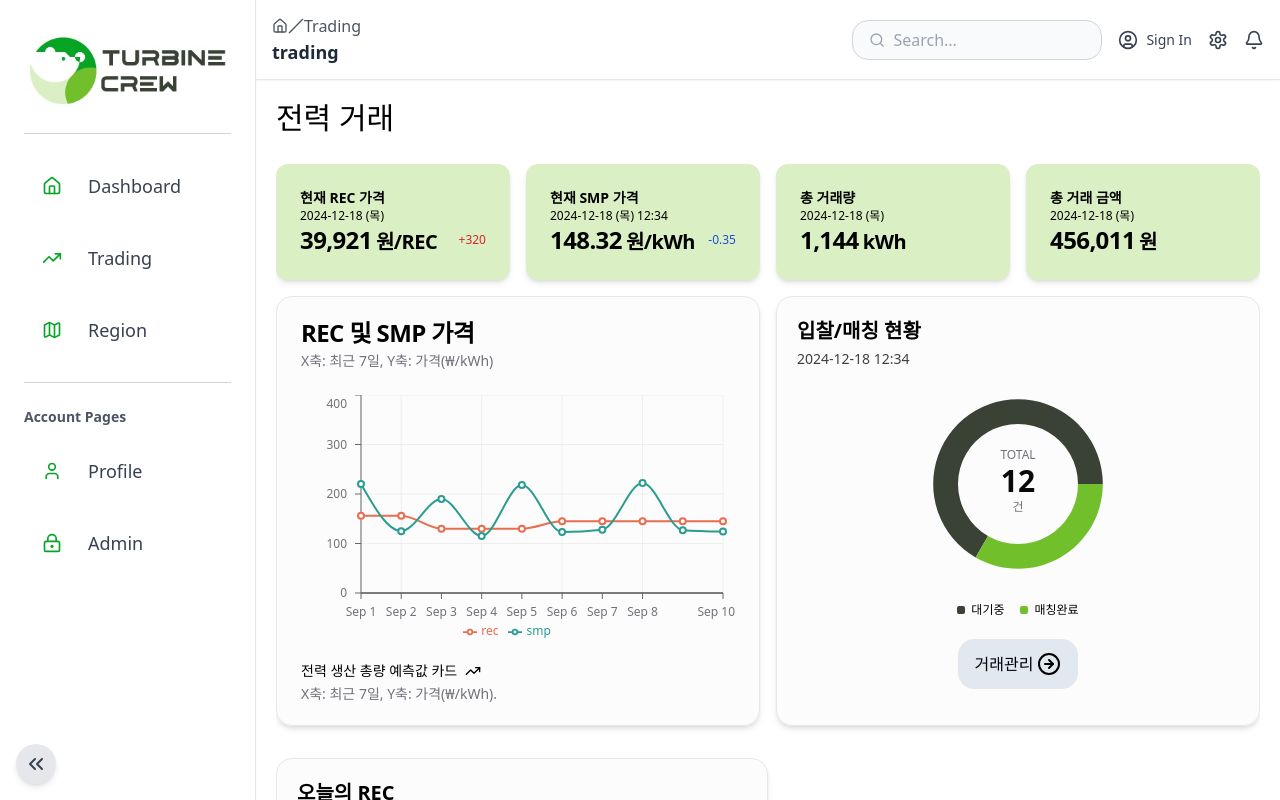
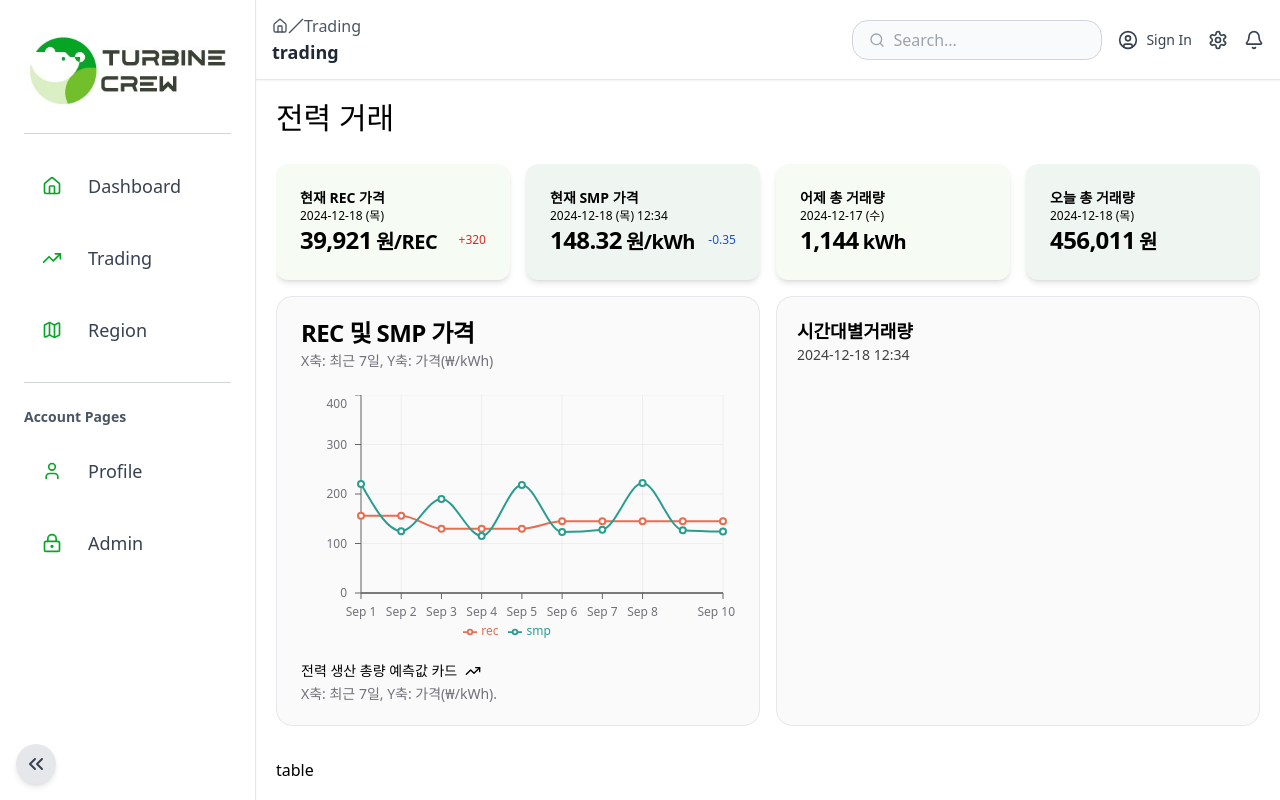
Before and after one commit to turbinecrew/turbin_electrical, a Next.js app: page /trading in a window 1280 px wide. Built offline with nearby package versions, Linux system fonts and the light colour scheme.

Commit message:
🎨 : 거래페이지 디자인 변경

```diff
--- a/src/app/(main)/trading/page.tsx
+++ b/src/app/(main)/trading/page.tsx
@@ -1,8 +1,5 @@
 import { TitleCard, CardComponent } from "@/common/components/card"
 import { LineComponent } from "@/features/realtime/components/chart"
-import { BidPieChart } from "@/features/realtime/components/chart/bid-pie-chart"
-import { ArrowRightCircle } from "lucide-react"
-import { RECdata } from "@/app/(main)/trading/rec-table"
 
 export default function Trading() {
 	return (
@@ -16,7 +13,7 @@ export default function Trading() {
 						<div className="flex w-full gap-4">
 							<div
 								className={
-									"w-full flex-col gap-2 rounded-xl bg-tbPastelGreen p-6 shadow-md"
+									"w-full flex-col gap-2 rounded-xl bg-[#F6FCF3] p-6 shadow-md"
 								}
 							>
 								<div className="text-sm font-semibold">현재 REC 가격</div>
@@ -36,7 +33,7 @@ export default function Trading() {
 							</div>
 							<div
 								className={
-									"w-full flex-col gap-2 rounded-xl bg-tbPastelGreen p-6 shadow-md"
+									"w-full flex-col gap-2 rounded-xl bg-[#EFF6F1] p-6 shadow-md"
 								}
 							>
 								<div className="text-sm font-semibold">현재 SMP 가격</div>
@@ -63,12 +60,12 @@ export default function Trading() {
 						<div className="flex w-full gap-4">
 							<div
 								className={
-									"w-full flex-col gap-2 rounded-xl bg-tbPastelGreen p-6 shadow-md"
+									"w-full flex-col gap-2 rounded-xl bg-[#F6FCF3] p-6 shadow-md"
 								}
 							>
 								<div className="">
-									<div className="text-sm font-semibold">총 거래량</div>
-									<div className="text-xs font-light">2024-12-18 (목)</div>
+									<div className="text-sm font-semibold">어제 총 거래량</div>
+									<div className="text-xs font-light">2024-12-17 (수)</div>
 								</div>
 
 								<div className="flex items-center justify-between">
@@ -84,10 +81,10 @@ export default function Trading() {
 							</div>
 							<div
 								className={
-									"w-full flex-col gap-2 rounded-xl bg-tbPastelGreen p-6 shadow-md"
+									"w-full flex-col gap-2 rounded-xl bg-[#EFF6F1] p-6 shadow-md"
 								}
 							>
-								<div className="text-sm font-semibold">총 거래 금액</div>
+								<div className="text-sm font-semibold">오늘 총 거래량</div>
 								<div className="text-xs font-light">2024-12-18 (목)</div>
 
 								<div className="flex items-center justify-between">
@@ -104,77 +101,13 @@ export default function Trading() {
 						</div>
 						<TitleCard
 							className="flex h-full min-h-40"
-							title="입찰/매칭 현황"
+							title="시간대별거래량"
 							lowerTitle="2024-12-18 12:34"
-						>
-							<BidPieChart />
-							<div className="flex h-full w-full items-center justify-center">
-								<button className="flex h-[50px] w-fit items-center justify-center gap-1 rounded-2xl border bg-slate-200 p-4 text-center">
-									거래관리
-									<ArrowRightCircle />
-								</button>
-							</div>
-						</TitleCard>
+						></TitleCard>
 					</div>
 				</div>
 				{/* ------bottom------ */}
-				<div className="flex w-full flex-row gap-8">
-					<TitleCard className="flex w-1/2 gap-1" title="오늘의 REC">
-						<div className="w-full bg-[#72BF2C] text-center font-semibold text-white">
-							1REC=1MWh(가중치에 따라 변동)
-						</div>
-						<div className="flex items-center justify-between">
-							<div className="text-xs text-gray-500">
-								※ 매주 화,목요일 10 : 00 ~ 16 : 00 개장
-							</div>
-							<div className="text-xs text-gray-500">(단위:REC,원/REC)</div>
-						</div>
-						<table className="w-full">
-							<tbody className="border-collapse">
-								<tr className="w-full border-b border-t">
-									<th className="w-1/6 border-b border-t bg-gray-200 p-2">
-										거래일
-									</th>
-									<td className="w-2/6 border p-2">{RECdata[0].거래일}</td>
-									<th className="w-1/6 border bg-gray-200 p-2">거래량</th>
-									<td className="w-2/6 border-b border-t p-2">
-										{RECdata[0].거래량
-											.toString()
-											.replace(/\B(?<!\.\d*)(?=(\d{3})+(?!\d))/g, ",")}
-									</td>
-								</tr>
-								<tr className="border-b">
-									<th className="border-b bg-gray-200 p-2">평균가</th>
-									<td className="border p-2">
-										{RECdata[0].평균가
-											.toString()
-											.replace(/\B(?<!\.\d*)(?=(\d{3})+(?!\d))/g, ",")}
-									</td>
-									<th className="border bg-gray-200 p-2">최고가</th>
-									<td className="border-b p-2">
-										{RECdata[0].최고가
-											.toString()
-											.replace(/\B(?<!\.\d*)(?=(\d{3})+(?!\d))/g, ",")}
-									</td>
-								</tr>
-								<tr className="border-b">
-									<th className="border-b bg-gray-200 p-2">최저가</th>
-									<td className="border p-2">
-										{RECdata[0].최저가
-											.toString()
-											.replace(/\B(?<!\.\d*)(?=(\d{3})+(?!\d))/g, ",")}
-									</td>
-									<th className="border bg-gray-200 p-2">종가</th>
-									<td className="border-b p-2">
-										{RECdata[0].종가
-											.toString()
-											.replace(/\B(?<!\.\d*)(?=(\d{3})+(?!\d))/g, ",")}
-									</td>
-								</tr>
-							</tbody>
-						</table>
-					</TitleCard>
-				</div>
+				<div className="flex w-full flex-row gap-8">table</div>
 			</div>
 		</div>
 	)
--- a/src/app/(main)/trading/rec-table.ts
+++ /dev/null
@@ -1,14 +0,0 @@
-export const RECdata = [
-	{
-		_id: {
-			$oid: "676523b9c5bfa31e0b05c9be",
-		},
-		거래일: "2024.12.19(목)",
-		거래량: "143846",
-		평균가: "63104",
-		최고가: "65000",
-		최저가: "62000",
-		종가: "63000",
-		date: "2024-12-20 16:58:49",
-	},
-]
--- a/src/common/components/card/index.tsx
+++ b/src/common/components/card/index.tsx
@@ -12,14 +12,10 @@ const CardComponent = ({
 	className = "",
 	isColored = false,
 }: CardPT) => {
-	const colorClass = isColored
-		? "bg-tbPastelGreen"
-		: "bg-[#FAFAFA] bg-opacity-50"
+	const colorClass = isColored ? "bg-tbPastelGreen" : "bg-[#FAFAFA]"
 
 	return (
-		<div
-			className={`border-1 rounded-2xl border shadow-md ${className} ${colorClass}`}
-		>
+		<div className={`border-1 rounded-2xl border ${className} ${colorClass}`}>
 			{children}
 		</div>
 	)
@@ -46,7 +42,7 @@ const TitleCard = ({
 		>
 			<div className="flex flex-col">
 				{title && (
-					<span className="mb-1 text-start text-xl font-bold text-black">
+					<span className="text-start text-lg font-bold text-black">
 						{title}
 					</span>
 				)}
```
Also changed, not shown: src/common/components/card/default-card/index.tsx (deleted, +0 -13 lines).
